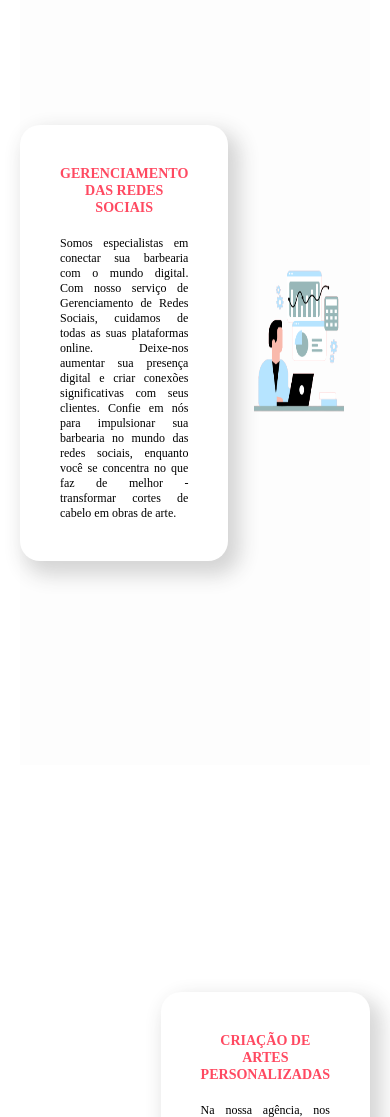
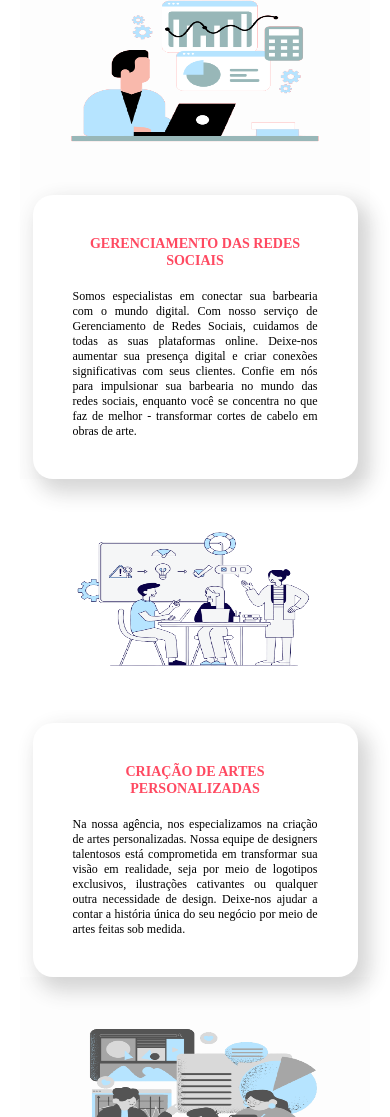
Before and after one commit to MateusProDev/ame-designs, a plain HTML site: page index.html in a window 390 px wide. Shown: the part 883-2000 px from the top of the page. Drawn offline with nearby package versions, Linux system fonts and the light colour scheme.

Commit message:
Update style.css

```diff
--- a/style.css
+++ b/style.css
@@ -154,6 +154,7 @@ header {
     transform: translateY(0);
 }
 .ame-secao-dois{
+  display: flex;
   height: 100vh;
   margin: 0 20px;
   background-color: #fdfdfd;
@@ -167,6 +168,7 @@ header {
     height: 100vh;
     margin: 0 20px;
     display: flex;
+    justify-content: space-between;
     background-color: #fff;
 }
 
@@ -613,7 +615,7 @@ canvas{
 .ame-secao-um {
   width: 100%;
   display: flex;
-  margin: -20px 0;
+  margin-top: -30px;
   justify-content: center; /* Centraliza horizontalmente */
   align-items: center; /* Centraliza verticalmente */
 
@@ -629,22 +631,25 @@ canvas{
   height: auto;
 }
 .ame-secao-dois{
-  display: flex;
-  justify-content: center; /* Centraliza horizontalmente */
-  align-items: center; /* Centraliza verticalmente */
+  height: auto;
+  display: block;
 
 }
 .ame-secao-dois-um{
-  height: 100vh;
+  height: auto;
+  margin-bottom: 100px;
   display: block;
 }
-
+.ame-conteiner section:nth-child(2){
+  margin-top: 20px;
+}
 .ame-container-main{
   margin: auto;
 }
 
 .ame-secao-tres{
-  display: flex;
+  height: auto;
+  display: block;
   justify-content: center; /* Centraliza horizontalmente */
   align-items: center; /* Centraliza verticalmente */
 
```
